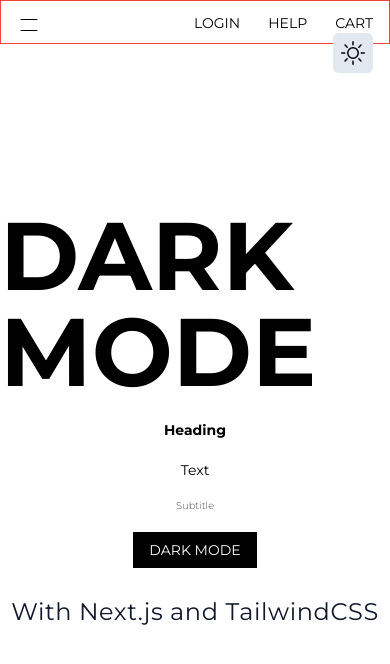
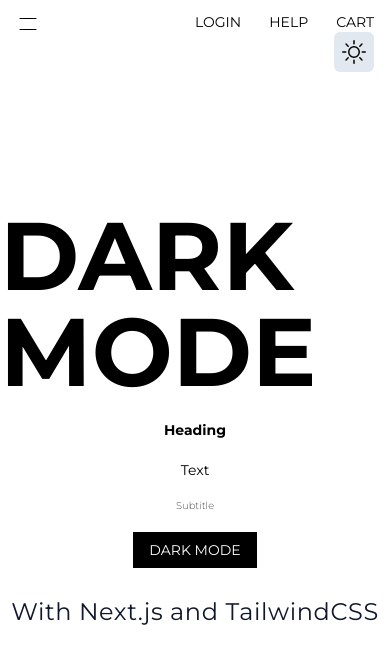
Before and after one commit to Anh-Duy-Tran/Lavish-Ecommerce, a Next.js app in the folder client/: page / in a window 390 px wide. Shown: the top 664 px of the page. Built offline with nearby package versions, Linux system fonts and the light colour scheme.

Commit message:
fix(client): minor fix to navbar height on mobile

```diff
--- a/client/src/components/Navbar/navbar.css
+++ b/client/src/components/Navbar/navbar.css
@@ -2,10 +2,7 @@
 
 @layer components {
   .navbar-component {
-    @apply fixed top-0 left-0 w-full h-[44px] z-10
-           /* temp */
-           border border-red-500
-           /*  */
+    @apply fixed top-0 left-0 w-full h-[48px] z-10
            tablet:h-[96px]
            laptopHD:h-[120px]
            desktop:h-[142px]
```
